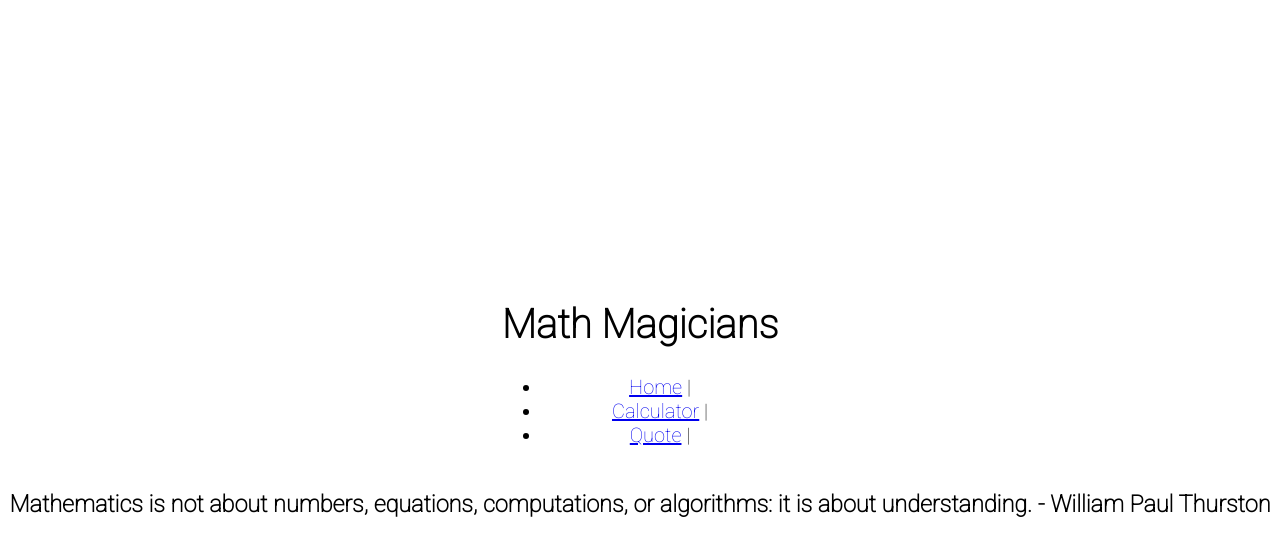
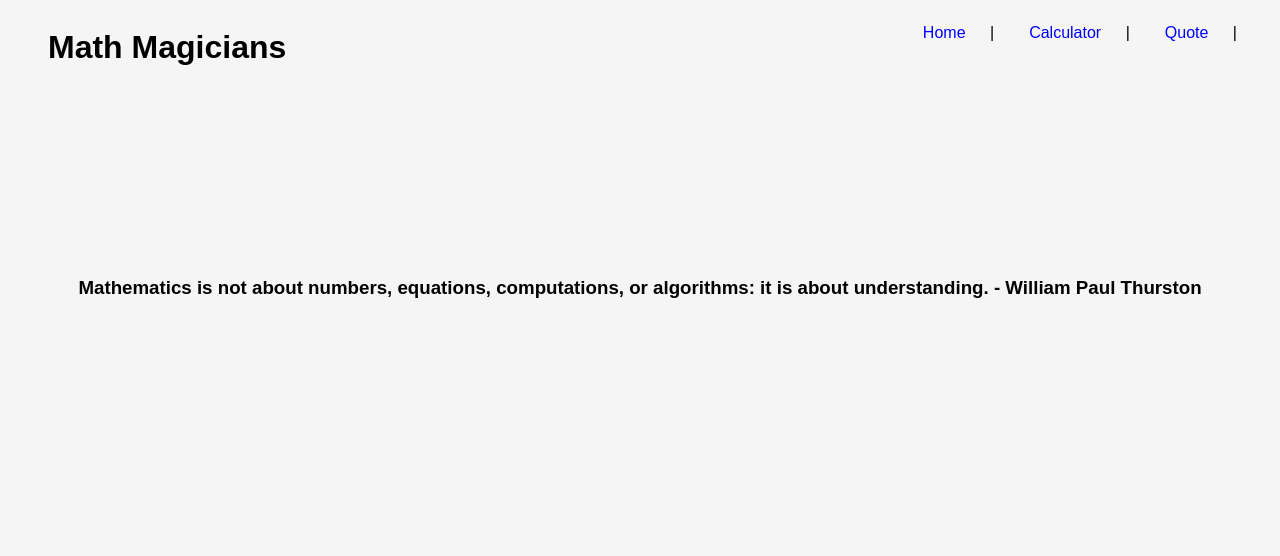
Before and after one commit to mmatongo/math-magicians, a React (Create React App) app: page /quote in a window 1280 px wide. Shown: the top 556 px of the page. Built offline with nearby package versions, Linux system fonts and the light colour scheme.

Commit message:
finalise styling

```diff
--- a/src/App.css
+++ b/src/App.css
@@ -1,11 +1,60 @@
 @import url('https://fonts.googleapis.com/css2?family=Roboto:100');
 
-.App {
+body {
+  font-family: Arial, Helvetica, sans-serif;
+  font-weight: 100;
+  background-color: whitesmoke;
+}
+
+h1 {
+  margin-left: 40px;
+}
+
+section {
+  margin: 40px;
+}
+
+.nav-list {
+  display: flex;
+  list-style: none;
+  flex-direction: row;
+  text-align: left;
+}
+.divider {
+  margin-left: 20px;
+  margin-right: 20px;
+}
+
+.nav-items a {
+  text-decoration: none;
+  color: blue;
+}
+
+.nav-items {
+  margin-right: 15px;
+}
+
+.nav-component {
+  display: flex;
+  justify-content: space-between;
+}
+
+/* Pages */
+.quote-container {
   display: flex;
   flex-direction: column;
   justify-content: center;
   align-items: center;
   text-align: center;
-  min-height: 100vh;
+  min-height: 50vh;
+}
+
+.calculator {
+  display: flex;
+  justify-content: space-between;
+  text-align: center;
+  margin-top: 10rem;
+  margin-left: 40px;
+  margin-right: 38px;
   font: 100 20px 'Roboto', sans-serif;
 }
```
